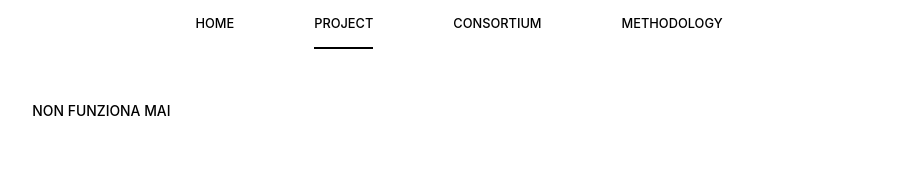
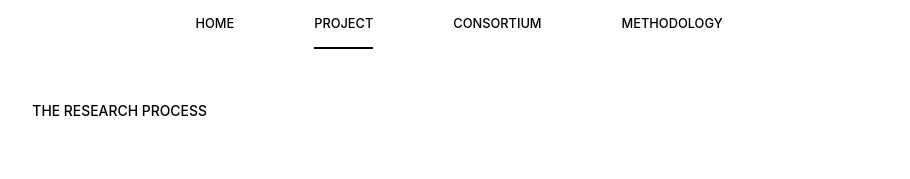
Before and after one commit to algocount/algocount, a Gatsby site: page /about in a window 1280 px wide. Shown: the top 179 px of the page, without its empty margins (181-1091 px from the left). Built offline with nearby package versions, Linux system fonts and the light colour scheme; Gatsby itself is replaced by a stand-in of ours.

Commit message:
Update about.js

```diff
--- a/src/pages/about.js
+++ b/src/pages/about.js
@@ -11,7 +11,7 @@ export default function About() {
       <Container>
         <main>
           <div className="intro">
-            <p>NON FUNZIONA MAI</p>
+            <p>THE RESEARCH PROCESS</p>
             <div className="introBox">
               <h1>
                 In the context of a society pervasively intermediated by digital
```
